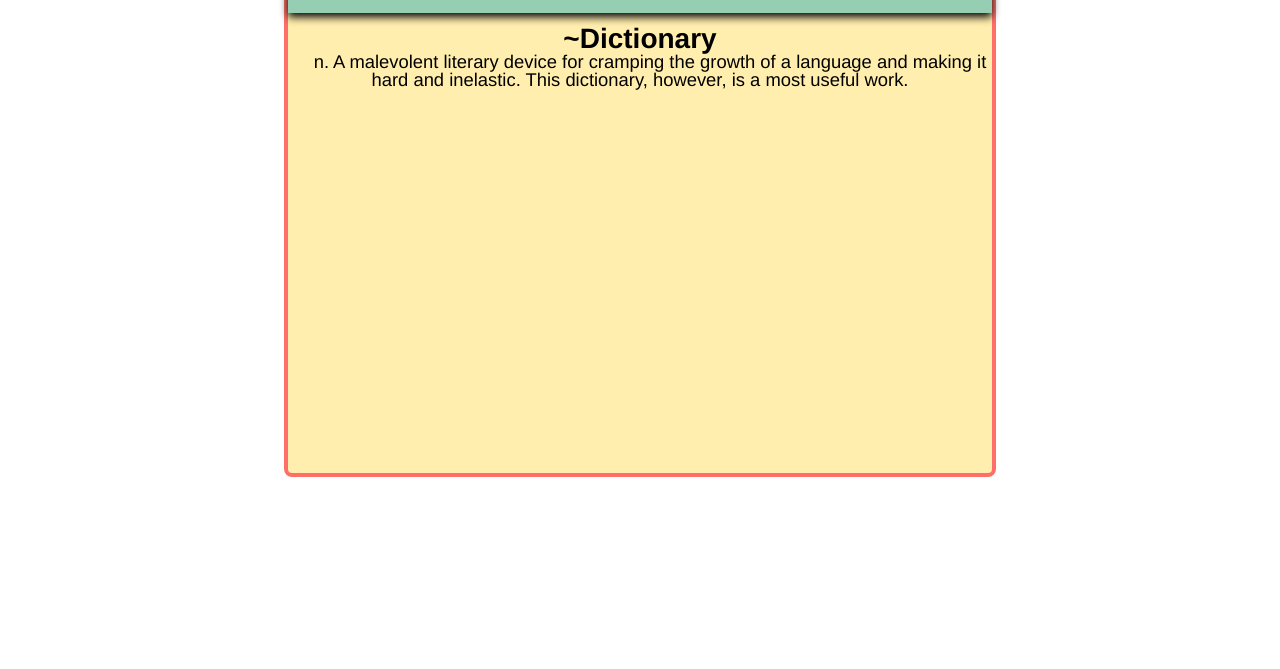
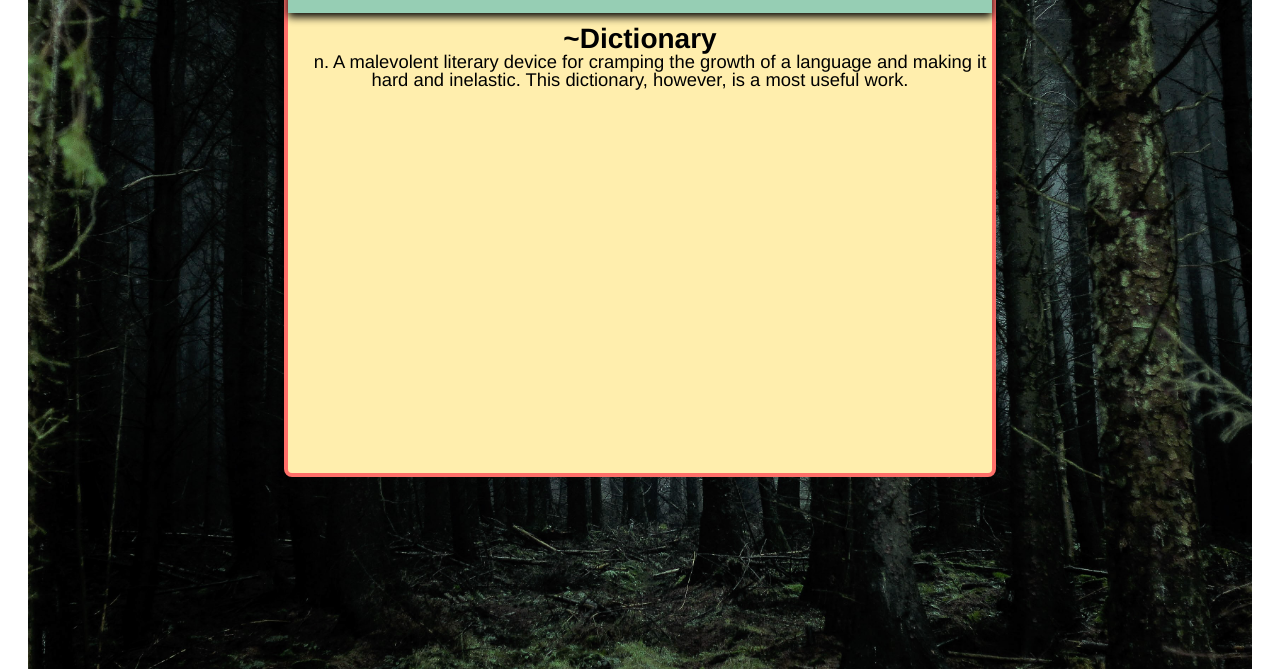
Before and after one commit to efe-in-the-mountains/rqgProject, a plain HTML site: page index.html in a window 1280 px wide. Shown: the part 147-816 px from the top of the page. Drawn offline with Linux system fonts and the light colour scheme.

Commit message:
added bgimg, fix tweet button

```diff
--- a/css/style.css
+++ b/css/style.css
@@ -6,6 +6,10 @@ body {
     height: 100vh;
     width: 100vw;
     margin: 0;
+    background-image: url('../img/forest.jpg');
+    background-repeat: no-repeat;
+    background-size: contain;
+    background-position: center;
 }
 
 .flex {
```
Also changed, not shown: img/forest.jpg (added).
